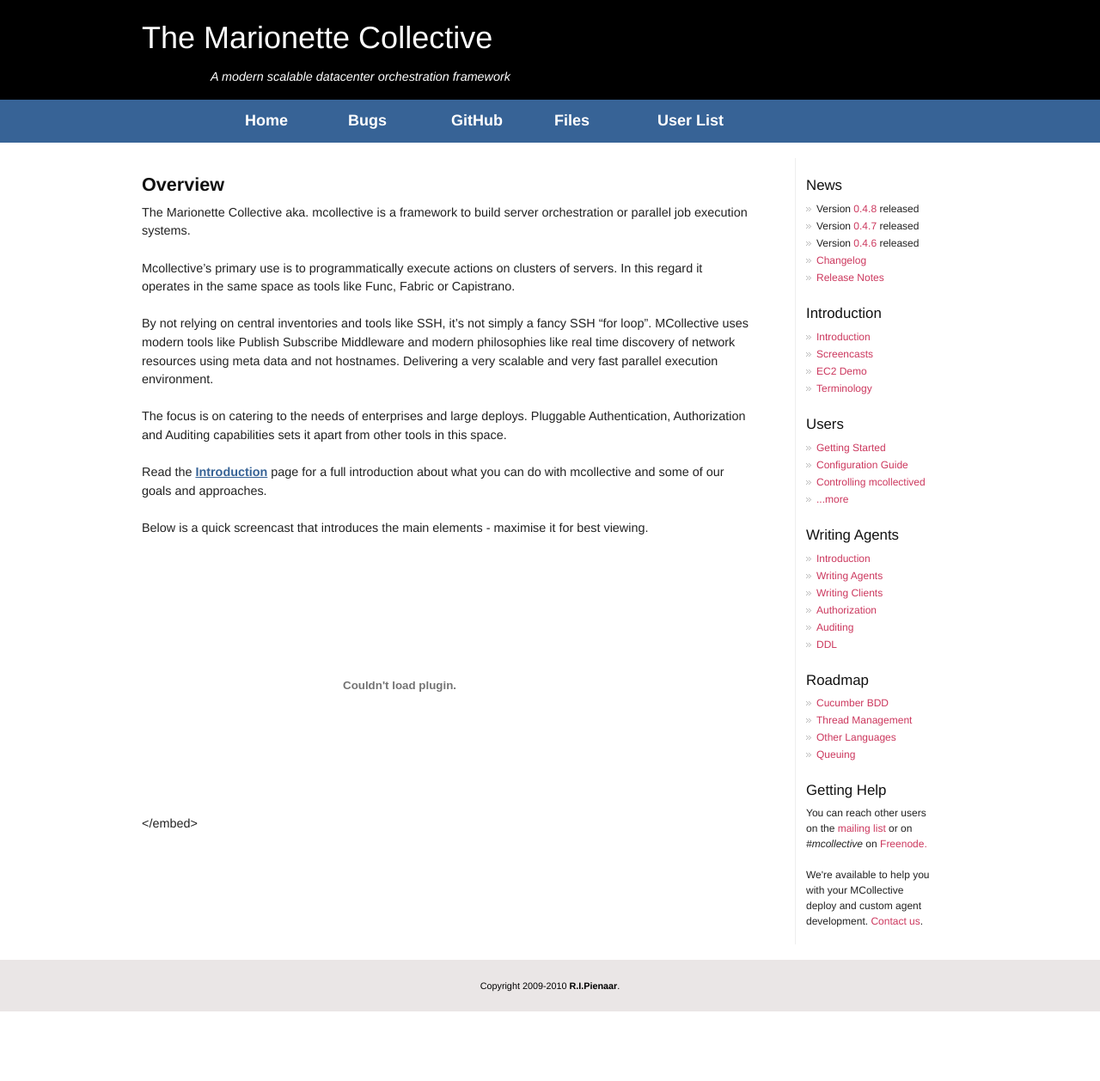
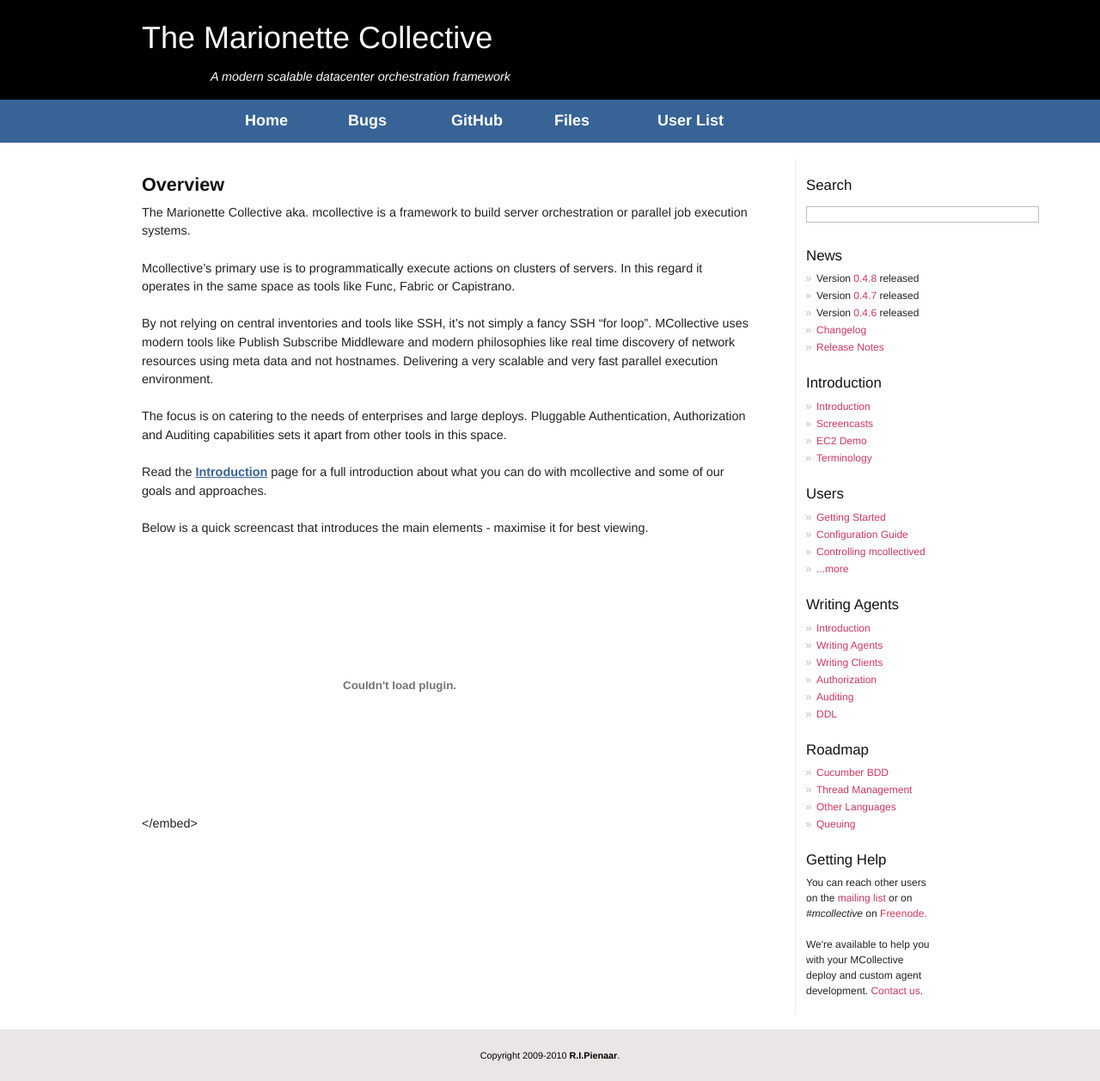
Before and after one commit to choria-legacy/marionette-collective, a Jekyll site: the page built from website/index.md, in a window 1280 px wide. Shown: the whole page at 86% size. Built offline with Jekyll 4.4.1, drawn with Linux system fonts in a browser that asks for light colours; comment, search, counter and statistics services are not loaded; before the commit the page ends 1177 px from its top, so only the background shows below that.

Commit message:
Add search functionality to website
Signed-off-by: R.I.Pienaar <rip@devco.net>

```diff
--- /dev/null
+++ b/website/_includes/search.html
@@ -0,0 +1,10 @@
+<h3>Search</h3>
+<form action="/searchresults.html" id="cse-search-box">
+<div>
+<input type="hidden" name="cx" value="018019768601561719363:y1lfkfglj9c" />
+<input type="hidden" name="cof" value="FORID:10" />
+<input type="hidden" name="ie" value="UTF-8" />
+<input type="text" name="q" size="31" />
+</div>
+</form>
+<script type="text/javascript" src="http://www.google.com/cse/brand?form=cse-search-box&lang=en"></script>
--- a/website/_layouts/mcollective.html
+++ b/website/_layouts/mcollective.html
@@ -72,6 +72,7 @@
 	</div>
 
 	<div class="span-4 last" id="sidebar">
+		{% include search.html %}
 		{% include news.html %}
 		{% include overview_sidebar.html %}
 		{% include reference_sidebar.html %}
--- a/website/css/mcollective.css
+++ b/website/css/mcollective.css
@@ -15,6 +15,7 @@
 #bodycontent h2 {text-decoration:none; font-weight:bold; font-size:1.2em;}
 #bodycontent h3 {text-decoration:none; font-weight:bold; font-size:1em;}
 #bodycontent h4 {text-decoration:none; font-weight:bold; font-size:0.8em;}
+#bodycontent iframe { width: 100% }
 
 #disqus {border-top:1px solid #eee; padding-top: 20px;}
 #topheader {padding-top: 20px;}
```
Also changed, not shown: website/searchresults.md (added, +16 -0 lines).
